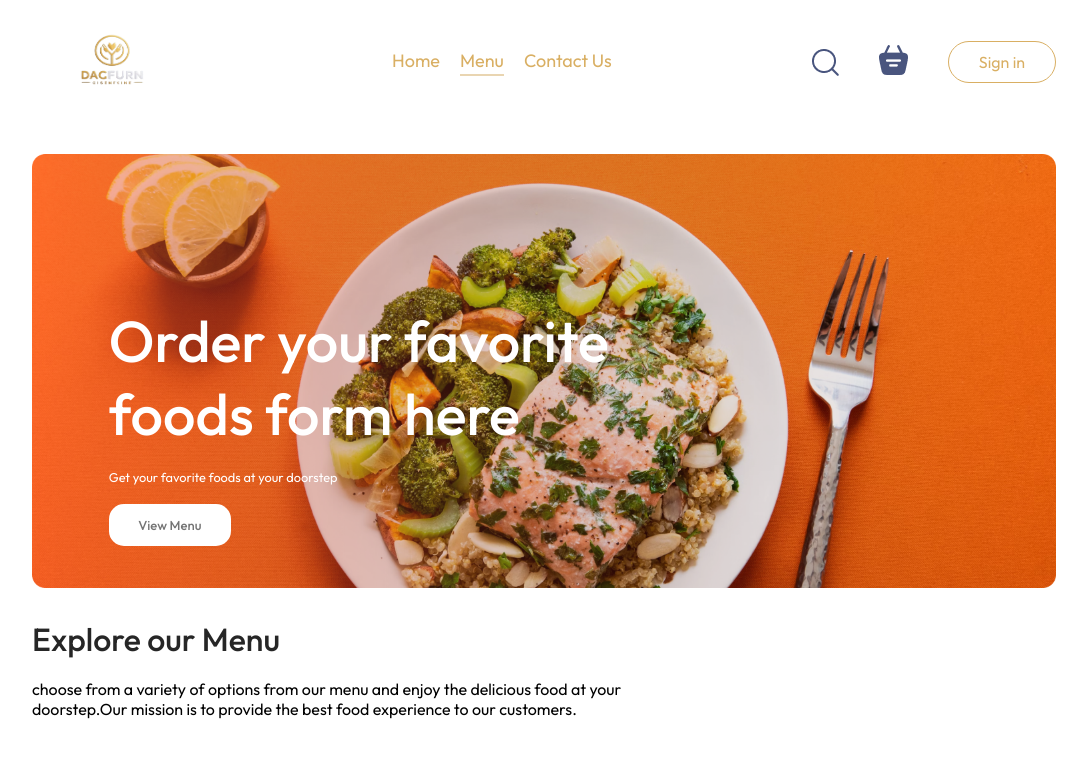
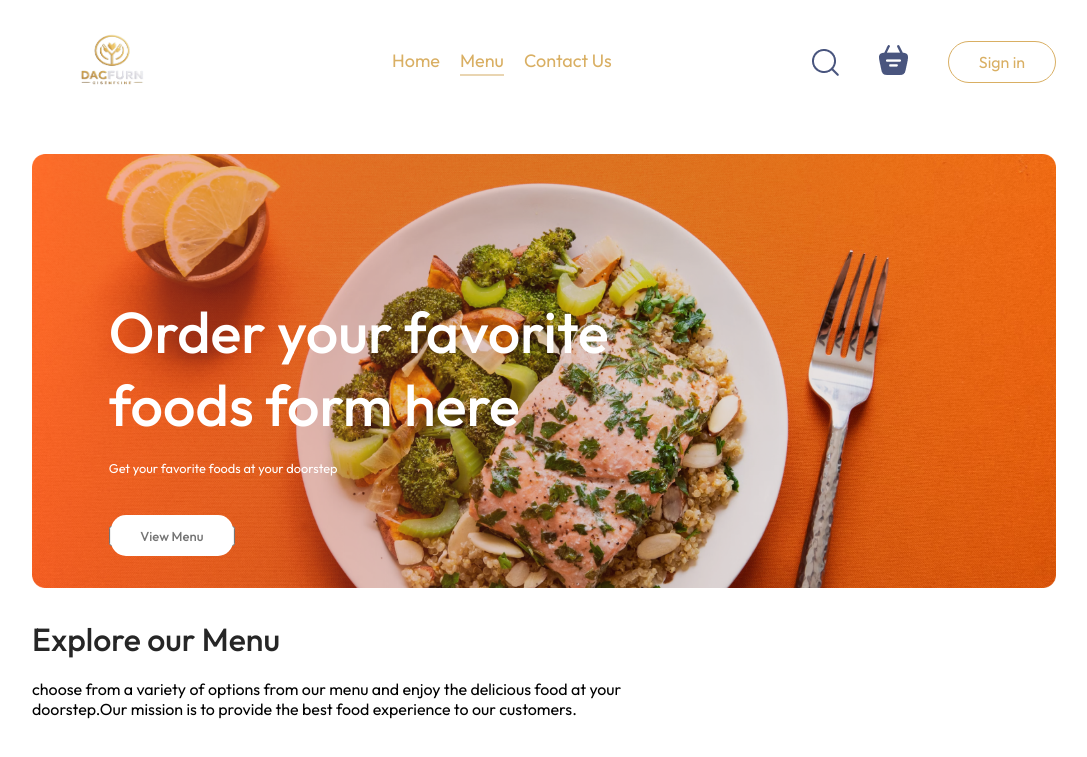
Before and after one commit to BalasaitejaG/Dagfurn, a React (Vite) app: page / in a window 1280 px wide. Shown: the top 757 px of the page, without its empty margins (96-1183 px from the left). Built offline with nearby package versions, Linux system fonts and the light colour scheme.

Commit message:
linked #Explore menu to the view menu button at header

```diff
--- a/src/components/header/header.css
+++ b/src/components/header/header.css
@@ -40,8 +40,11 @@ body {
   color: white;
   font-size: 1vw;
 }
+.headerContents button{
+  margin-top: 30px;
+}
 
-.headerContents button {
+.headerContents button a{
   border: none;
   color: #747474;
   font-weight: 500;
--- a/src/components/header/header.jsx
+++ b/src/components/header/header.jsx
@@ -1,12 +1,13 @@
-import React from 'react'
+import React, { useState } from 'react'
 import './header.css'
 const header = () => {
+  const[menu,setMenu]=useState('menu')
   return (
     <div className='header'>
         <div className='headerContents'>
             <h2>Order your favorite foods form here</h2>
             <p>Get your favorite foods at your doorstep</p>
-            <button>View Menu</button>
+            <button><a href="#ExploreMenu" onClick={() => setMenu("menu")}>View Menu</a></button>
         </div>
     </div>
   )
```
